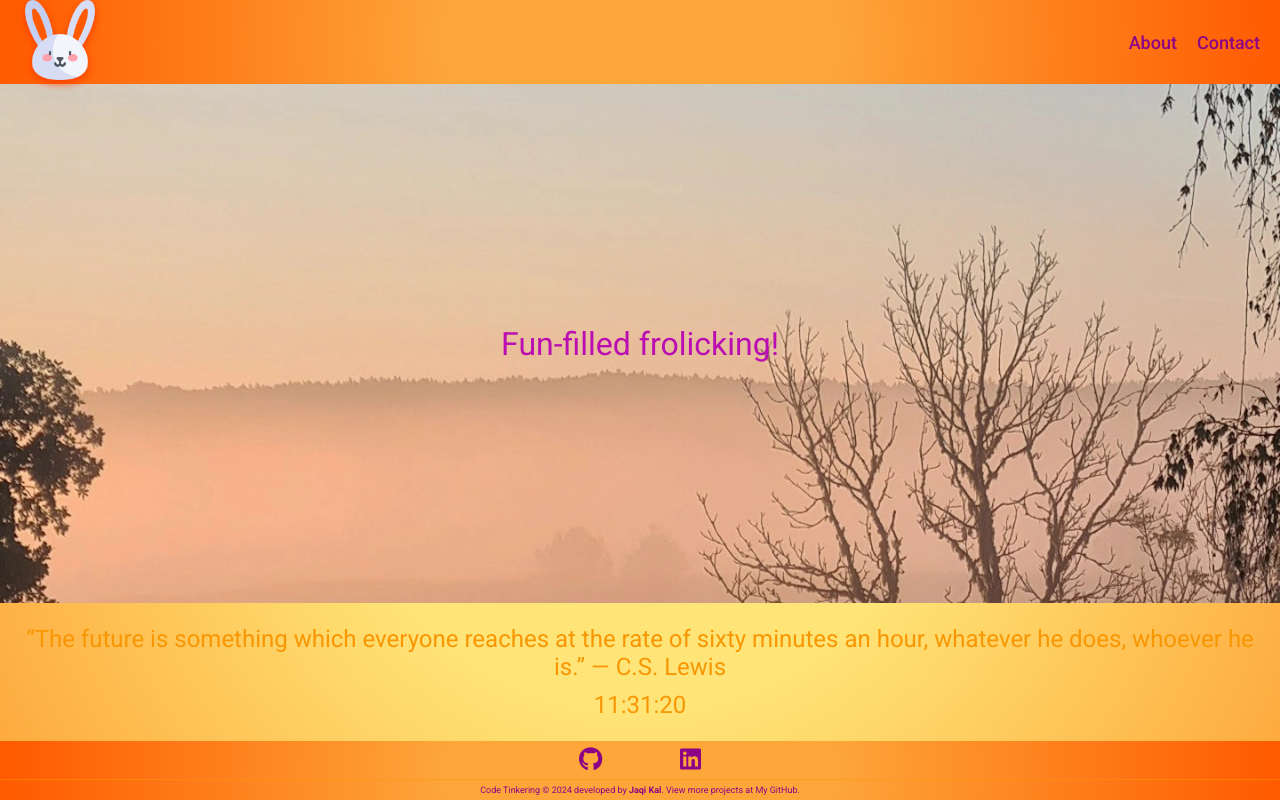
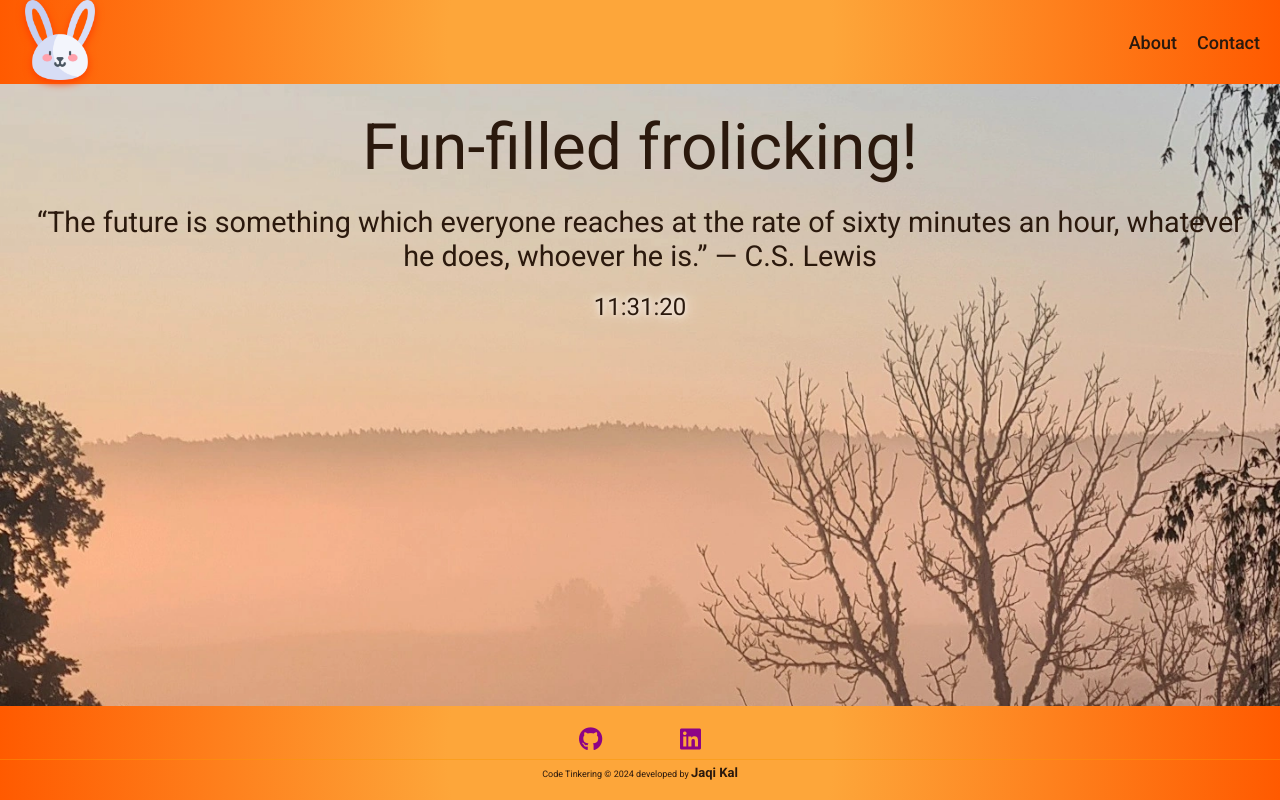
Before and after one commit to JaqiKal/code-tinkering01, a plain HTML site: page index.html in a window 1280 px wide. Drawn offline with Linux system fonts and the light colour scheme.

Commit message:
feat: Refactor style and structure

```diff
--- a/assets/css/index.css
+++ b/assets/css/index.css
@@ -56,7 +56,31 @@ body {
 .logo-img {
   width: 80px;
   filter: drop-shadow(0 0.2rem 0.25rem rgb(255, 60, 0));
+  transition: transform 0.5s ease-in-out;
 }
+
+.logo-img:hover {
+  animation: wobble 0.6s ease-in-out infinite alternate;
+  /* Animate tilting back and forth */
+}
+
+@keyframes wobble {
+  0% {
+    transform: rotate(0deg);
+    /* No rotation at the start */
+  }
+
+  50% {
+    transform: rotate(10deg);
+    /* Tilt 10 degrees to the right */
+  }
+
+  100% {
+    transform: rotate(-10deg);
+    /* Tilt 10 degrees to the left */
+  }
+}
+
 
 /* Nav links styling */
 .nav-links {
@@ -70,7 +94,7 @@ body {
 }
 
 .nav-links a {
-  color: #8d0386;
+  color: #2b190d;
   text-decoration: none;
   font-size: 18px;
   font-weight: 500;
@@ -110,47 +134,41 @@ body {
   padding: 40px 20px;
 }
 
+.hero-content {
+  transform: translateY(-150px);
+  /* Adjust this value as needed */
+}
 
 #hero p {
-  font-size: 2rem;
-  color: #bb0eb2;
-  text-align: center
+  font-size: 4rem;
+  color: #2b190d;
+  text-align: center;
 }
 
-/* Quote section styling */
-#quoteSection {
-  display: flex;
-  justify-content: center;
-  align-items: center;
-  flex-direction: column;
-  height: 200px;
-  text-align: center;
-  padding: 20px;
+#hero .hero-content #quote {
+  font-size: 1.8rem;
+  margin: 20px 0;
 }
 
-#quoteSection p {
+/* Correct placement of #clock */
+#clock {
   font-size: 1.5rem;
-  color: #f89604;
-  margin-bottom: 10px;
-  /* Add space between the quote and the clock */
+  color: #2b190d;
+  /* Adjust text color */
+  text-shadow:
+    0px 0px 5px rgba(255, 255, 255, 0.7),
+    0px 0px 10px rgba(255, 255, 255, 0.8),
+    0px 0px 20px rgba(255, 255, 255, 1);
+  text-align: center;
 }
 
-#quoteSection span {
-  font-size: 1.5rem;
-  color: #f89604;
-}
-
-/* Footer styling */
+/* FOOTER STYLES */
 .footer {
-  background: radial-gradient(circle, #fda63a 30%, #ff5a00 100%);
-  background: radial-gradient(circle, #fda63a 30%, #ff5a00 100%);
-  color: #8d0386;
+  background: radial-gradient(circle, #fda63a 30%, rgb(255, 90, 0) 100%);
+  background: radial-gradient(circle, #fda63a 30%, rgb(255, 90, 0) 100%);
+  color: white;
   text-align: center;
-  padding: 5px 0;
-  position: relative;
-  width: 100%;
-  bottom: 0;
-  margin: 0;
+  padding: 20px 0;
 }
 
 /* Social list styling */
@@ -199,13 +217,18 @@ body {
 }
 
 .footer-link {
-  color: #8d0386;
-  font-size: xx-small;
+  color: #2b190d;
+  font-size: small;
   text-decoration: none;
 }
 
 .footer-link:hover {
   color: #ffccff;
+}
+
+.footer-text {
+  font-size: small;
+  color: #2b190d;
 }
 
 /* --------------------- */
@@ -251,3 +274,14 @@ body {
     border-radius: 5px;
   }
 }
+
+/* Logo styling */
+.logo-img {
+  width: 80px;
+  filter: drop-shadow(0 0.2rem 0.25rem rgb(255, 60, 0));
+}
+
+.hero-content {
+  transform: translateY(-180px);
+  /* Adjust this value as needed */
+}
--- a/index.html
+++ b/index.html
@@ -47,13 +47,7 @@
       <div class="hero-content">
         <h1 class="visually-hidden">Let's code</h1>
         <p>Fun-filled frolicking!</p>
-      </div>
-    </section>
-
-    <!-- Quote section -->
-    <section id="quoteSection">
-      <div>
-        <p>“The future is something which everyone reaches at the rate of sixty minutes an hour, whatever he does, whoever he is.” — C.S. Lewis</p>
+        <p id="quote">“The future is something which everyone reaches at the rate of sixty minutes an hour, whatever he does, whoever he is.” — C.S. Lewis</p>
         <span id="clock"></span>
       </div>
     </section>
@@ -80,7 +74,12 @@
       </div>
 
       <div>
-        <p class="footer-text">Code Tinkering &copy; 2024 developed by <strong>Jaqi Kal</strong>. View more projects at <a class="footer-link" href="https://github.com/JaqiKal/" target="_blank" rel="noopener noreferrer">My GitHub</a>.</p>
+        <p class="footer-text">
+          Code Tinkering &copy; 2024 developed by
+          <a class="footer-link" href="https://github.com/JaqiKal/" target="_blank" rel="noopener noreferrer">
+            <strong>Jaqi Kal</strong>
+          </a>
+        </p>
       </div>
     </footer>
 
```
